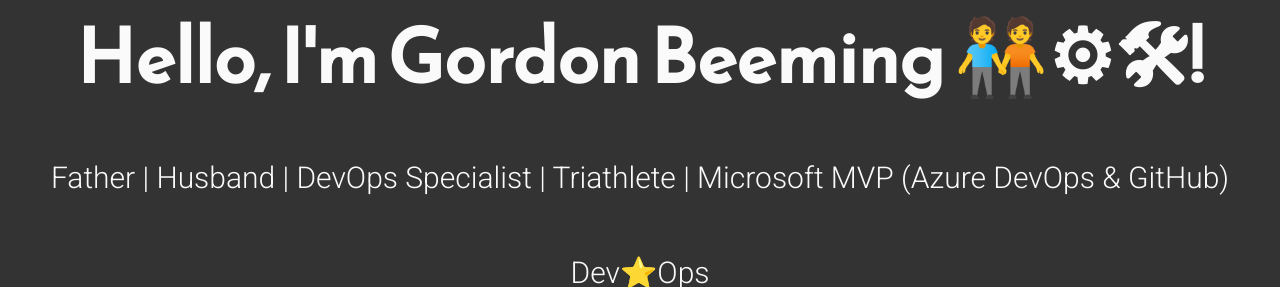
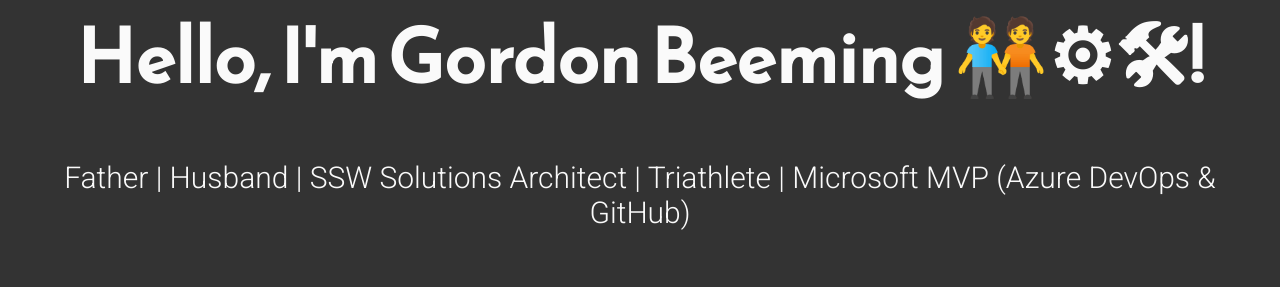
Before and after one commit to GordonBeeming/devstarops-profile, a plain HTML site: page src/index.html in a window 1280 px wide. Shown: the top 287 px of the page. Drawn offline with Linux system fonts and the light colour scheme.

Commit message:
updating title (#2)
* updating title

* only publish off main

```diff
--- a/src/index.html
+++ b/src/index.html
@@ -25,7 +25,7 @@
 <body>
     <main>
         <div class="intro">Hello, I'm Gordon Beeming 🧑‍🤝‍🧑⚙🛠!</div>
-        <div class="tagline">Father | Husband | DevOps Specialist | Triathlete | Microsoft MVP (Azure DevOps &AMP; GitHub)</div>
+        <div class="tagline">Father | Husband | SSW Solutions Architect | Triathlete | Microsoft MVP (Azure DevOps &AMP; GitHub)</div>
         <div class="tagline">Dev⭐Ops<br><a href="DevOps-Resources.html"> Take a look at some resources?</a></div>
         <!-- Find your icons from here - https://fontawesome.com/icons?d=gallery&s=brands -->
         <div class="icons-social">
```
Also changed, not shown: 1 other file.
